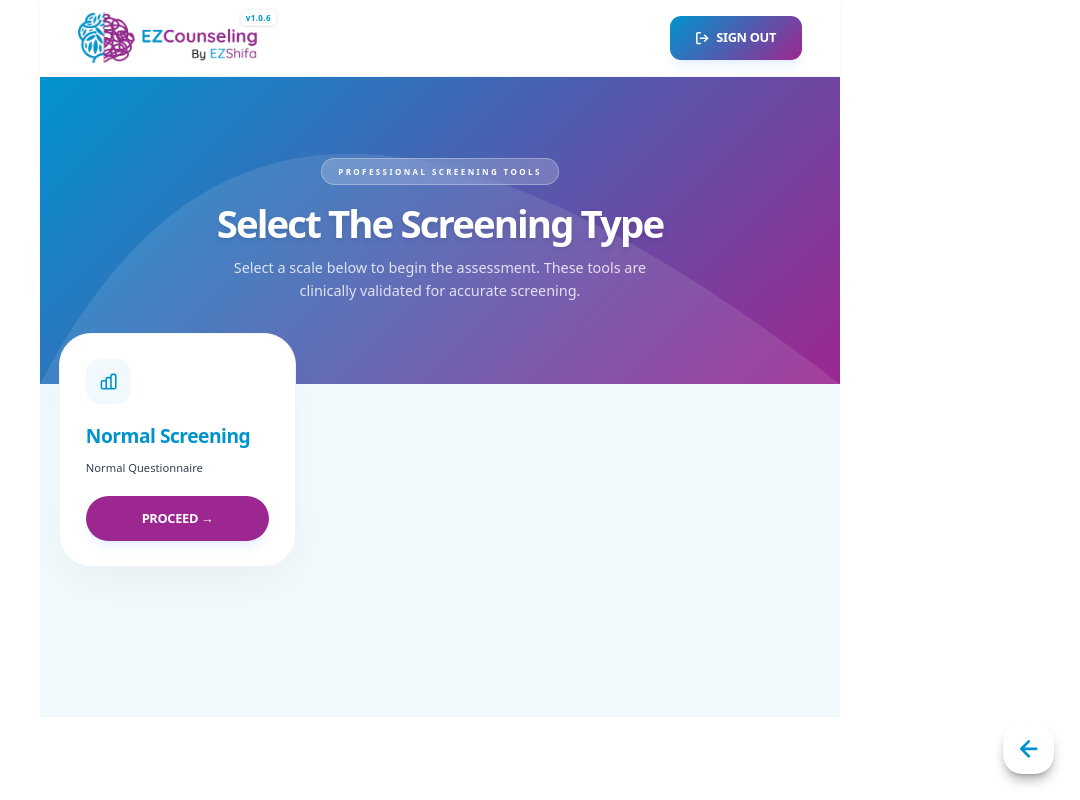
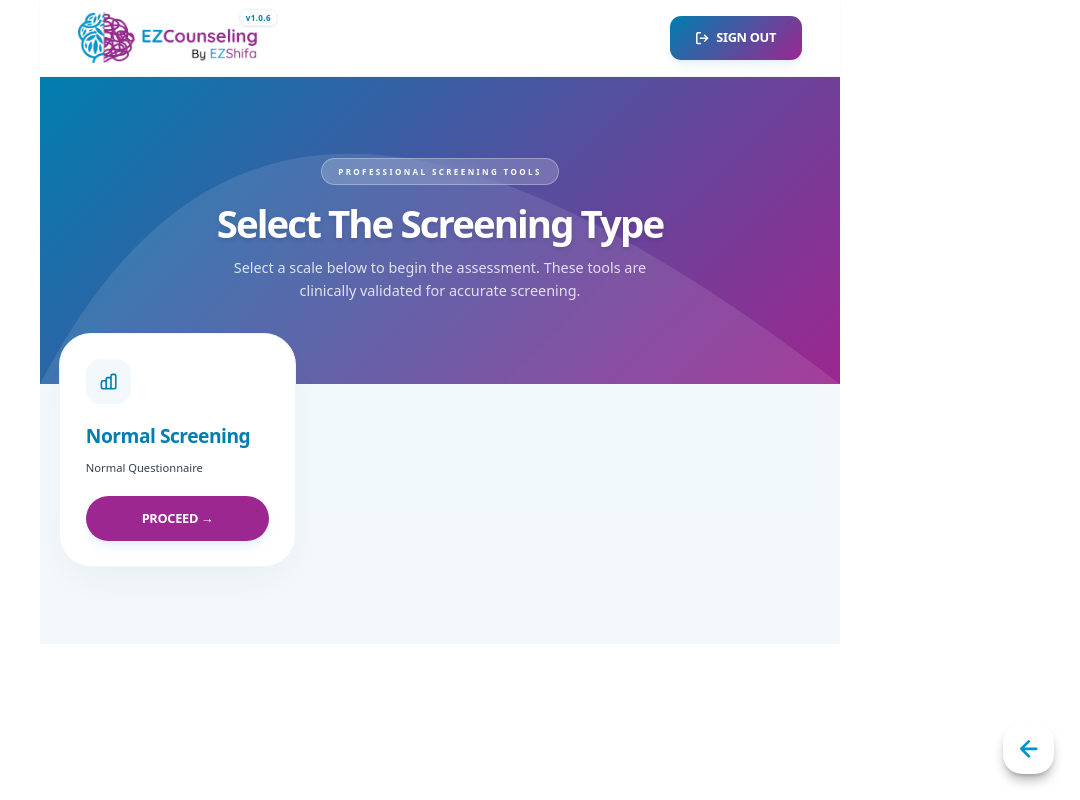
Before and after one commit to AsharMeraj/Counselling_App_Jublee, a Next.js app: page / in a window 1280 px wide. Shown: the whole page, without its empty margins (200-1280 px from the left). Built offline with nearby package versions, Linux system fonts and the light colour scheme; no server answers; a web font is replaced by a local one.

Commit message:
Fixing aspect ratio

```diff
--- a/src/app/_components/Demographic.tsx
+++ b/src/app/_components/Demographic.tsx
@@ -79,7 +79,7 @@ const DemographicForm = ({ currentUser, onSuccess }: { currentUser: string | nul
   };
 
   return (
-    <div className="min-h-screen bg-primary/5 pb-20">
+    <div className="min-h-[calc(100vh-6rem)] bg-primary/5 pb-20">
       {/* Hero Section with requested Gradient Background and Wave Embroidery */}
       <div
         className="w-full h-64 sm:h-80 relative overflow-hidden"
--- a/src/app/_components/LandingPage.tsx
+++ b/src/app/_components/LandingPage.tsx
@@ -33,7 +33,7 @@ export default function LandingPage({currentUser}:{currentUser: string | null})
   }, []);
 
   return (
-    <div className="min-h-screen bg-primary/5 pb-24">
+    <div className="min-h-[calc(100vh-6rem)] bg-primary/5 pb-24">
       {/* Hero Section: Maintaining the 'perfect' wave embroidery with requested gradient */}
       <div
         className="w-full h-60 sm:h-96 relative overflow-hidden"
--- a/src/app/_components/NormalScreening.tsx
+++ b/src/app/_components/NormalScreening.tsx
@@ -55,7 +55,7 @@ export default function NormalScreening({ currentUser }: { currentUser: string |
 
   if (loading) {
     return (
-      <div className="min-h-screen flex items-center justify-center bg-white">
+      <div className="flex items-center justify-center bg-white">
         <div className="flex flex-col items-center gap-4">
           <div className="w-12 h-12 border-4 border-primary border-t-transparent rounded-full animate-spin"></div>
           <p className="font-bold text-primary animate-pulse">Loading your session...</p>
@@ -75,7 +75,7 @@ export default function NormalScreening({ currentUser }: { currentUser: string |
           }}
         />
       ) : (
-        <div className="min-h-screen bg-primary/5 pb-24">
+        <div className="min-h-[calc(100vh-6rem)] bg-primary/5 pb-24">
           {/* Hero Section */}
           <div
             className="w-full h-60 sm:h-96 relative overflow-hidden"
--- a/src/app/_components/ResearchDemographicForm.tsx
+++ b/src/app/_components/ResearchDemographicForm.tsx
@@ -73,7 +73,7 @@ const ResearchDemographicForm = ({ currentUser, onSuccess }: { currentUser: stri
   };
 
   return (
-    <div className="min-h-screen bg-primary/5 pb-20">
+    <div className="min-h-[calc(100vh-6rem)] bg-primary/5 pb-20">
       {/* Hero Section with requested Gradient Background and Wave Embroidery */}
       <div
         className="w-full h-64 sm:h-80 relative overflow-hidden"
--- a/src/app/_components/ResultPage.tsx
+++ b/src/app/_components/ResultPage.tsx
@@ -83,7 +83,7 @@ const ResultPage = () => {
 
   if (loading) {
     return (
-      <div className="min-h-screen flex flex-col justify-center items-center bg-gray-50">
+      <div className="flex flex-col justify-center items-center bg-gray-50">
         <div className="relative w-20 h-20 mb-4">
           <div className="absolute inset-0 rounded-full border-4 border-gray-200"></div>
           <div
@@ -98,7 +98,7 @@ const ResultPage = () => {
 
   if (!results || results.length === 0) {
     return (
-      <div className="min-h-screen flex flex-col justify-center items-center bg-gray-50 px-6">
+      <div className="min-h-[calc(100vh-6rem)] flex flex-col justify-center items-center bg-gray-50 px-6">
         <div className="bg-white p-12 rounded-[2.5rem] shadow-xl shadow-gray-200 border border-gray-100 text-center max-w-lg">
           <div className="w-20 h-20 bg-gray-50 rounded-full flex items-center justify-center mx-auto mb-6 text-gray-300">
             <svg xmlns="http://www.w3.org/2000/svg" width="40" height="40" viewBox="0 0 24 24" fill="none" stroke="currentColor" strokeWidth="2" strokeLinecap="round" strokeLinejoin="round"><circle cx="12" cy="12" r="10" /><line x1="12" y1="8" x2="12" y2="12" /><line x1="12" y1="16" x2="12.01" y2="16" /></svg>
--- a/src/app/_components/_template.tsx
+++ b/src/app/_components/_template.tsx
@@ -4,7 +4,7 @@ const MyComponent = () => {
   return (
     <div className="min-h-screen flex items-center justify-center bg-gray-100">
       <div className="max-w-lg w-full p-6 bg-white rounded-2xl shadow">
-        <h1 className="text-2xl font-bold text-(--primary)">Title</h1>
+        <h1 className="text-2xl font-bold text-primary">Title</h1>
         <p className="mt-2 text-sm text-gray-600">Content goes here.</p>
       </div>
     </div>
--- a/src/app/assessment/[scaleType]/DynamicAssismentForm.tsx
+++ b/src/app/assessment/[scaleType]/DynamicAssismentForm.tsx
@@ -104,7 +104,7 @@ const DynamicAssessmentForm = ({ params, currentUser }: { params: Promise<{ scal
     const progress = Math.round((Object.keys(answers).length / currentQuestions.length) * 100);
 
     return (
-        <div className="min-h-screen bg-primary/5 pb-20 overflow-x-hidden">
+        <div className="min-h-[calc(100vh-6rem)] bg-primary/5 pb-20 overflow-x-hidden">
             {/* Hero Section */}
             <div
                 className="w-full h-80 sm:h-96 relative overflow-hidden"
--- a/src/app/globals.css
+++ b/src/app/globals.css
@@ -4,7 +4,7 @@
 @custom-variant dark (&:is(.dark *));
 
 :root {
-  --primary: rgb(0, 148, 207);
+  --primary: rgb(0, 126, 175);
   --secondary: rgb(156, 39, 144);
   --radius: 0.625rem;
   --background: oklch(1 0 0);
--- a/src/app/layout.tsx
+++ b/src/app/layout.tsx
@@ -40,10 +40,13 @@ export default function RootLayout({
       <body
         className={`${geistSans.variable} ${geistMono.variable} ${notoUrdu.variable} antialiased`}
       >
-        <main className="min-h-screen w-full max-w-[1000px] mx-auto bg-white lg:[zoom:0.8]">
+        <main className="w-full max-w-[1000px] mx-auto bg-white lg:[zoom:0.8]">
           <EPDSProvider>
-            <Navbar />
-            {children}
+            <div className="min-h-screen">
+              <Navbar />
+
+              {children}
+            </div>
           </EPDSProvider>
         </main>
       </body>
--- a/src/app/sign-in/page.tsx
+++ b/src/app/sign-in/page.tsx
@@ -57,7 +57,7 @@ const SignInPage = () => {
   }
 
   return (
-    <div className="min-h-screen bg-primary/5 pb-20 font-sans">
+    <div className="min-h-[calc(100vh-6rem)] bg-primary/5 pb-20 font-sans">
       {/* Hero Section with Gradient Background and Wave Effect */}
       <div
         className="w-full h-64 sm:h-80 relative overflow-hidden"
--- a/src/app/sign-up/page.tsx
+++ b/src/app/sign-up/page.tsx
@@ -87,7 +87,7 @@ const AuthPage = () => {
   }
 
   return (
-    <div className="min-h-screen bg-primary/5 pb-20 font-sans transition-colors duration-500">
+    <div className="min-h-[calc(100vh-6rem)] bg-primary/5 pb-20 font-sans transition-colors duration-500">
       {/* Hero Section with Gradient Background and Wave Effect */}
       <div
         className="w-full h-64 sm:h-80 relative overflow-hidden"
```
